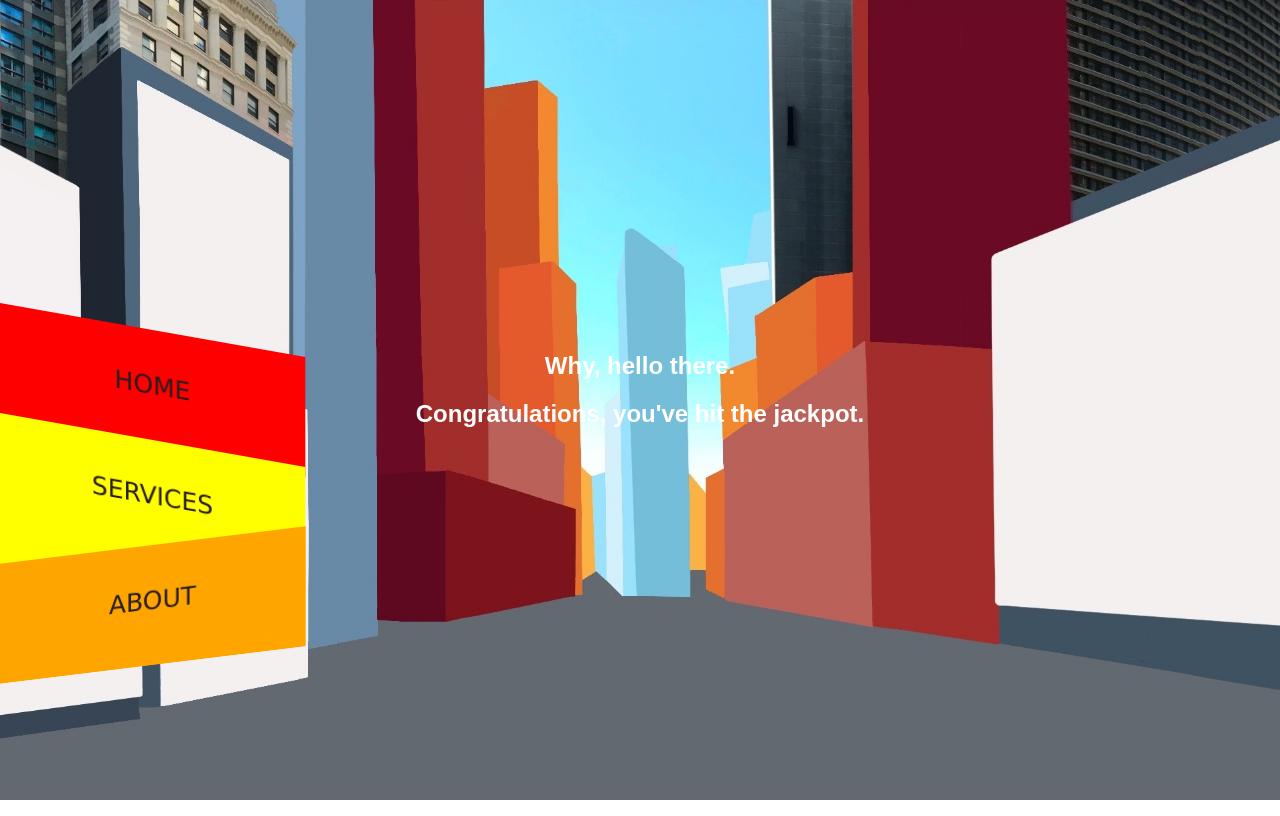
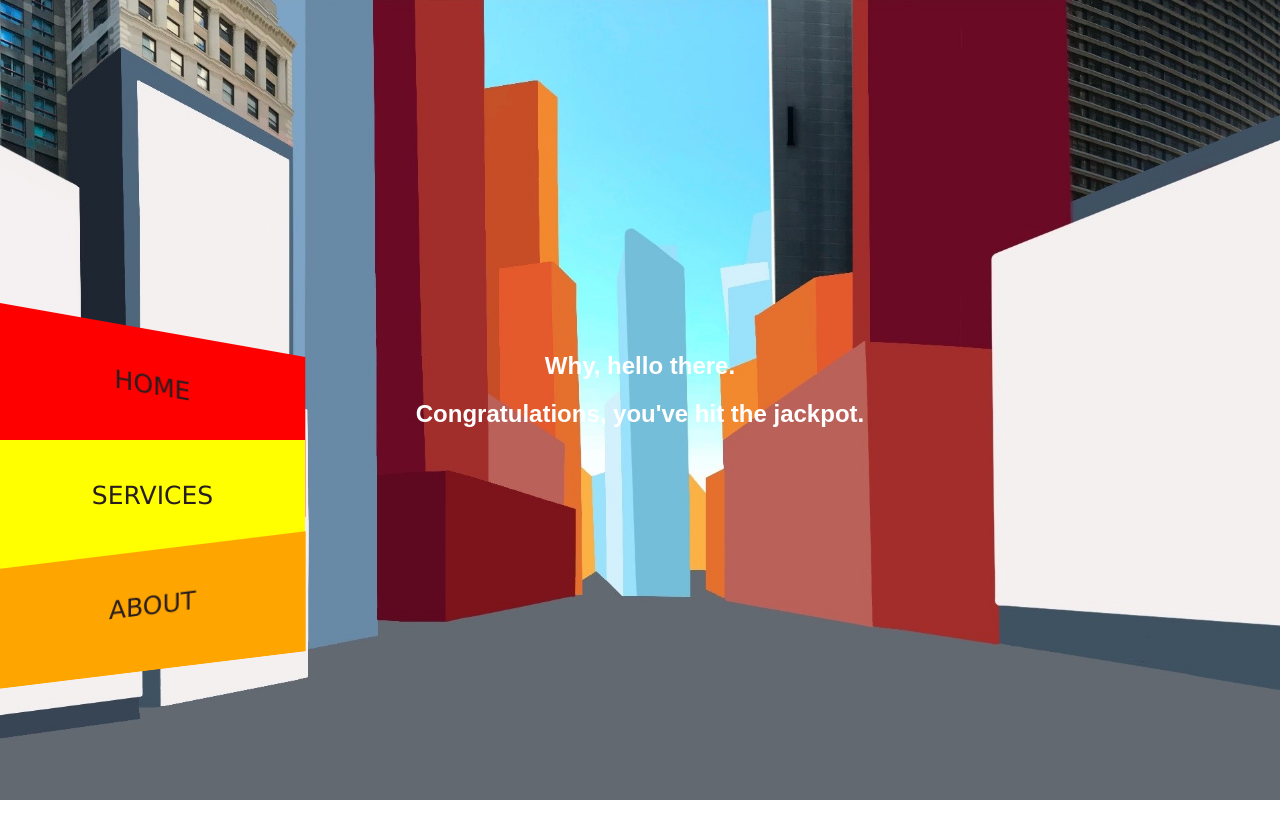
Before and after one commit to ethanbyeon/ethanbyeon.github.io, a plain HTML site: page index.html in a window 1280 px wide. Drawn offline with Linux system fonts and the light colour scheme.

Commit message:
Shifted buttons and adjusted size

```diff
--- a/css/style.css
+++ b/css/style.css
@@ -19,11 +19,11 @@
         position: fixed;
         left: 0px;
         width: 305px;
-        height: 120px;
     }
 
     #link_1 {
         top: 330px;
+        height: 160px;
         background-color: red;
         transform: skew(0deg, 10deg);
     }
@@ -32,11 +32,11 @@
         top: 440px;
         height: 150px;
         background-color: yellow;
-        transform: skew(0deg, 10deg);
     }
 
     #link_3 {
-        top: 545px;
+        top: 550px;
+        height: 120px;
         background-color: orange;
         transform: skew(0deg, -7deg);
     }
```
